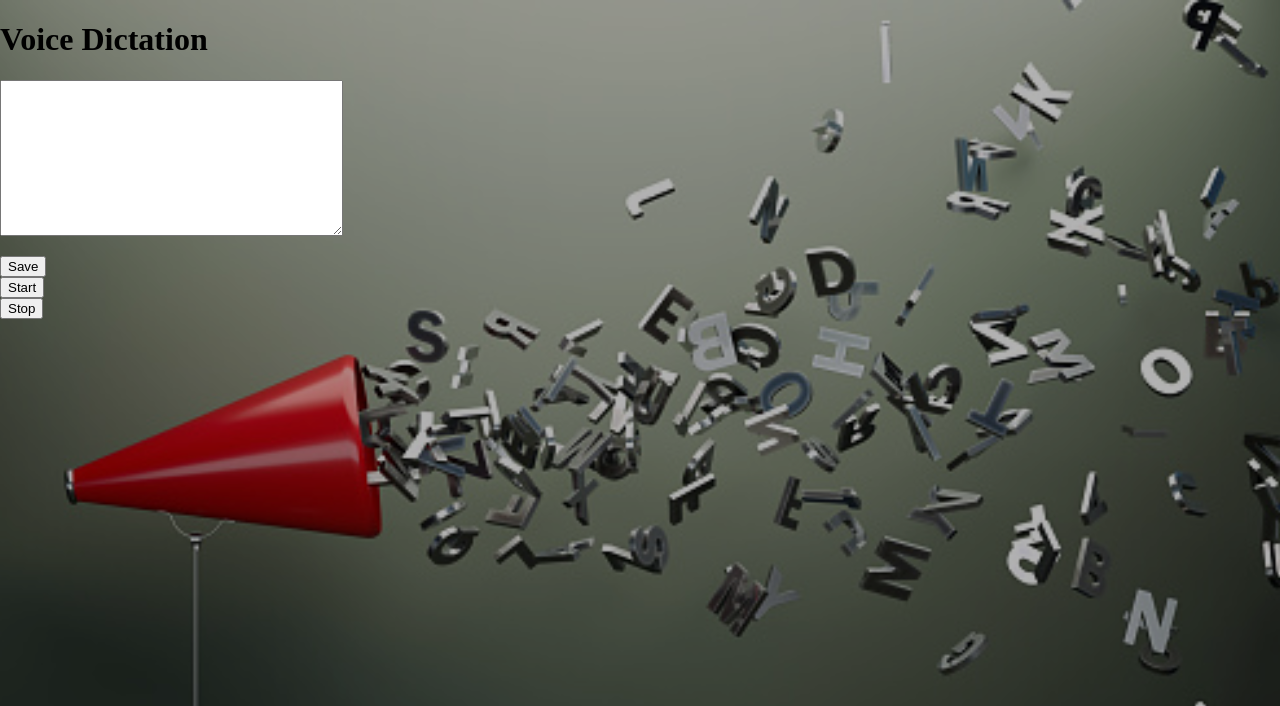
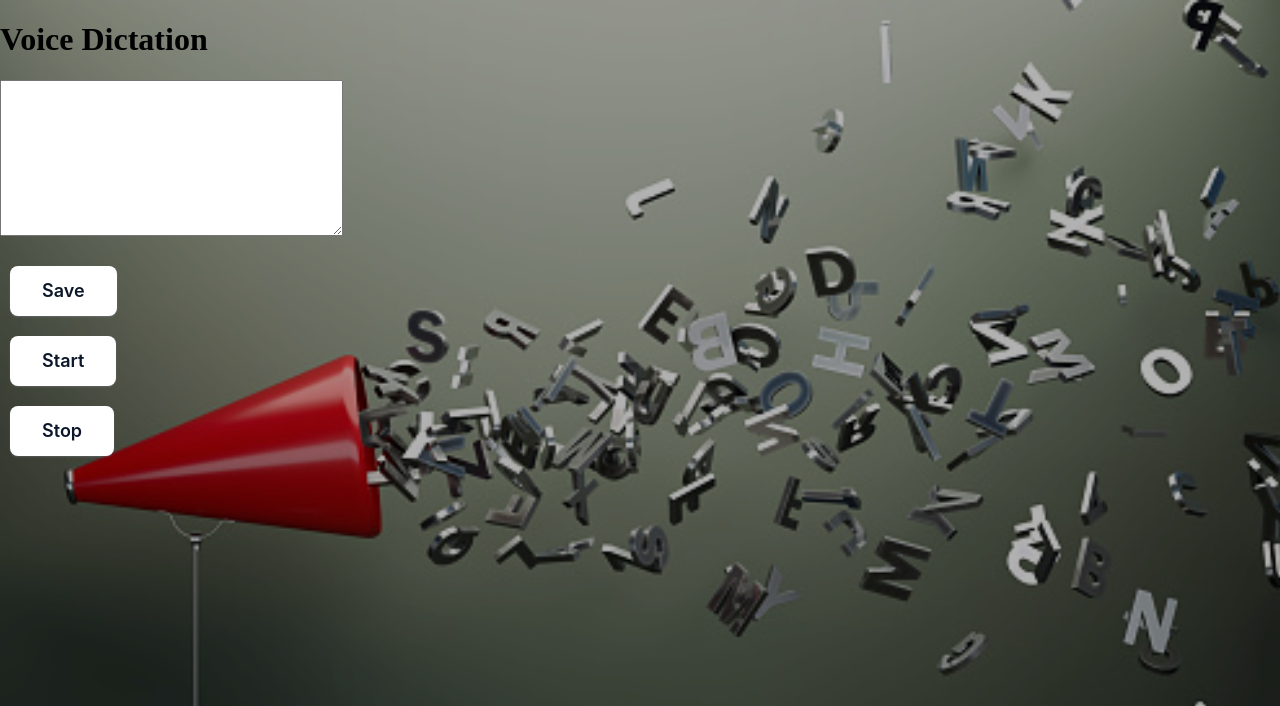
Before and after one commit to Hemang-Ranga/Mini_Project, a Django app: page / in a window 1280 px wide. Shown: the top 706 px of the page. Run offline with Django 4.2, Linux system fonts and the light colour scheme; some libraries are stand-ins or nearby versions.

Commit message:
updated frontend

```diff
--- a/dict_pad/static/dict_pad/baseStyle.css
+++ b/dict_pad/static/dict_pad/baseStyle.css
@@ -12,6 +12,7 @@ body{
     margin: 25px 500px;
 }
 .button-81 {
+  margin: 10px 10px 10px 10px;
   background-color: #fff;
   border: 0 solid #e2e8f0;
   border-radius: min(1vh,1vw);
@@ -39,6 +40,10 @@ body{
   color: #fff;
 }
 
+.controller{
+  display: inline-block;
+}
+
 @media (min-width: 768px) {
   .button-81 {
     font-size: 1.125rem;
--- a/dict_pad/templates/dict_pad/index.html
+++ b/dict_pad/templates/dict_pad/index.html
@@ -13,13 +13,13 @@
             {% csrf_token %}
             {{ form.media }}
             {{ form.as_p }}
-            <button type="submit">Save</button>
+            <button class="button-81" type="submit">Save</button>
         </form>
     </div>
     <div class="controller">
-        <button type="button" id="startBtn" onclick="myFunc()">Start</button>
+        <button class="button-81" type="button" id="startBtn" onclick="myFunc()">Start</button>
         <br>
-        <button type="button" id="stopBtn">Stop</button>
+        <button class="button-81" type="button" id="stopBtn">Stop</button>
     </div>
 
     <script src="{% static 'dict_pad/index.js' %}"></script>
```
